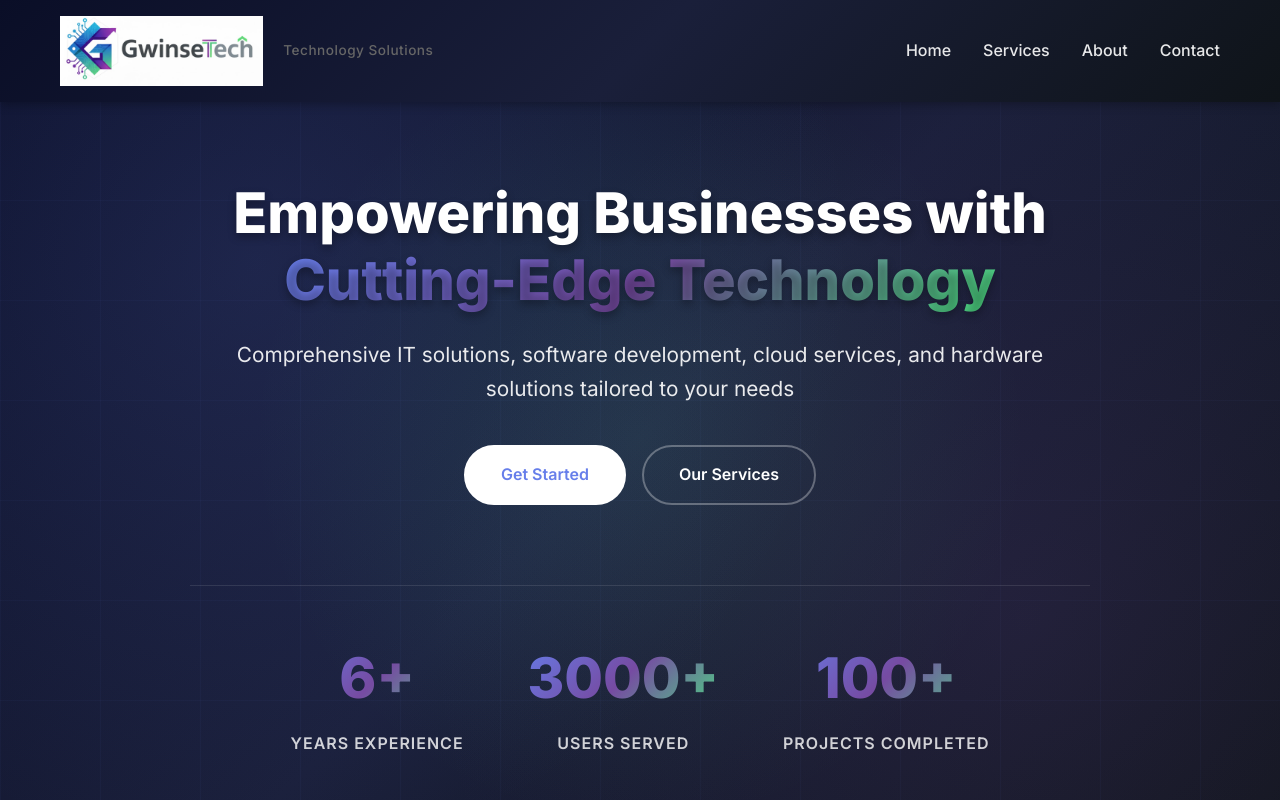
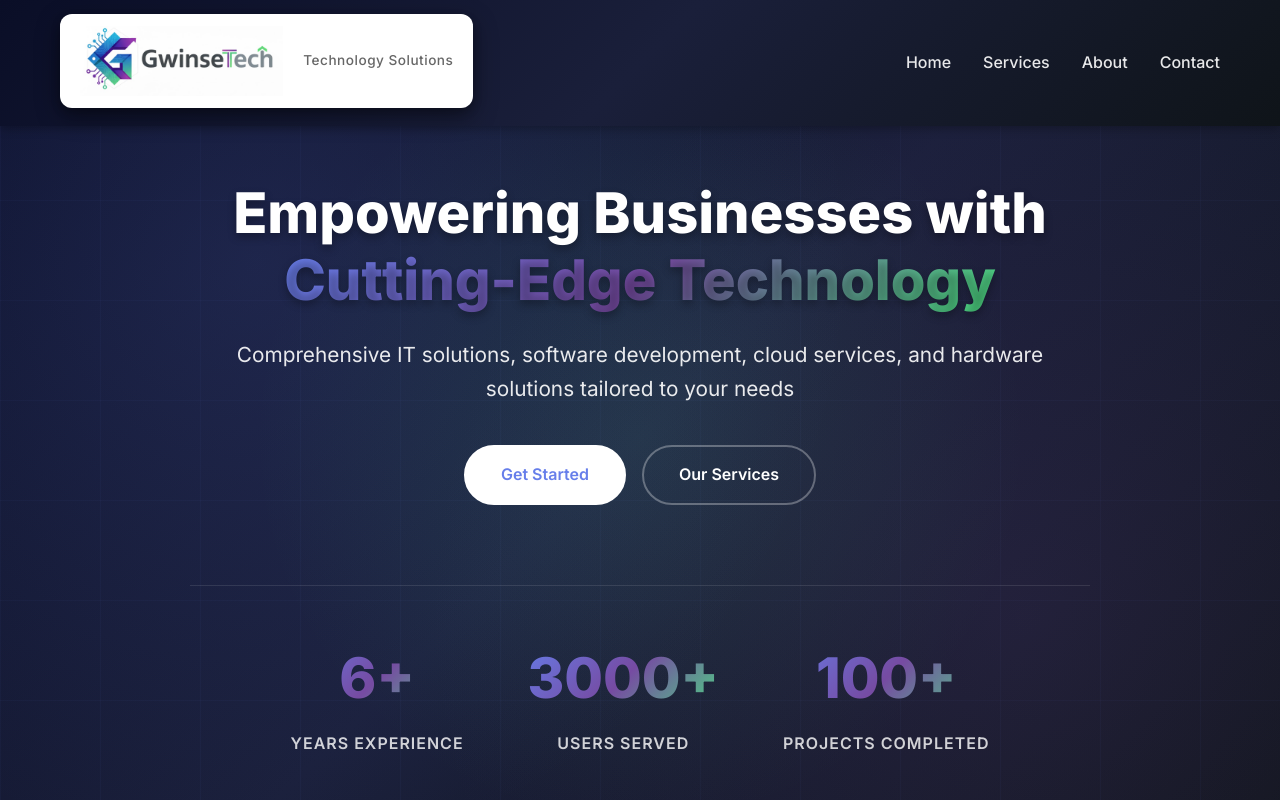
Before and after one commit to gwinsetech/Gwinsetech-website, a website: page index.html in a window 1280 px wide. Shown: the top 800 px of the page. Drawn offline with Linux system fonts and the light colour scheme.

Commit message:
Add elevated logo styling with white background and shadow effects

```diff
--- a/company-styles.css
+++ b/company-styles.css
@@ -46,6 +46,19 @@ body {
     display: flex;
     align-items: center;
     gap: 12px;
+    background: #ffffff;
+    padding: 12px 20px;
+    border-radius: 12px;
+    box-shadow: 0 8px 25px rgba(0, 0, 0, 0.4), 0 4px 10px rgba(0, 0, 0, 0.2);
+    position: relative;
+    z-index: 1001;
+    transform: translateY(-2px);
+    transition: all 0.3s ease;
+}
+
+.logo:hover {
+    transform: translateY(-4px);
+    box-shadow: 0 12px 35px rgba(0, 0, 0, 0.5), 0 6px 15px rgba(0, 0, 0, 0.3);
 }
 
 .logo-image {
```
